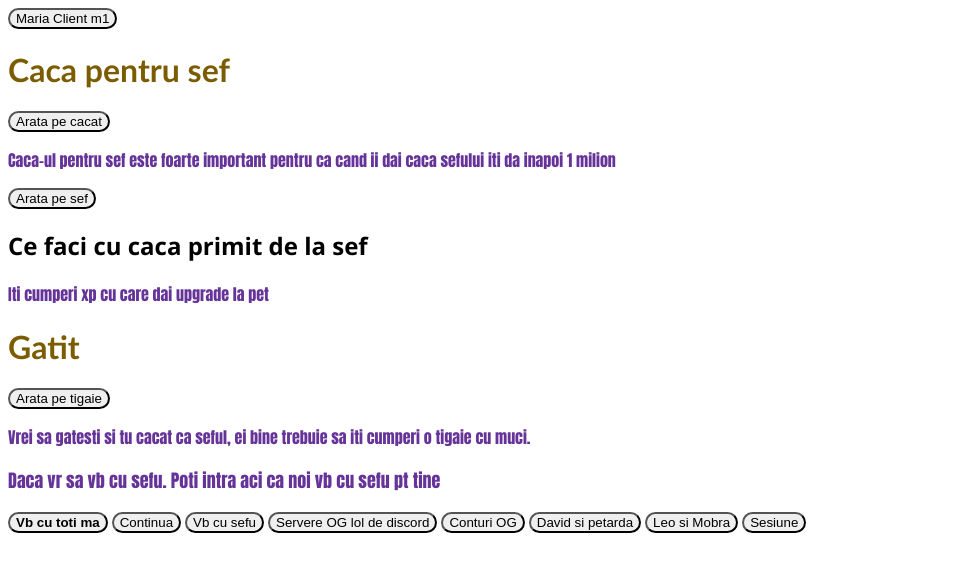
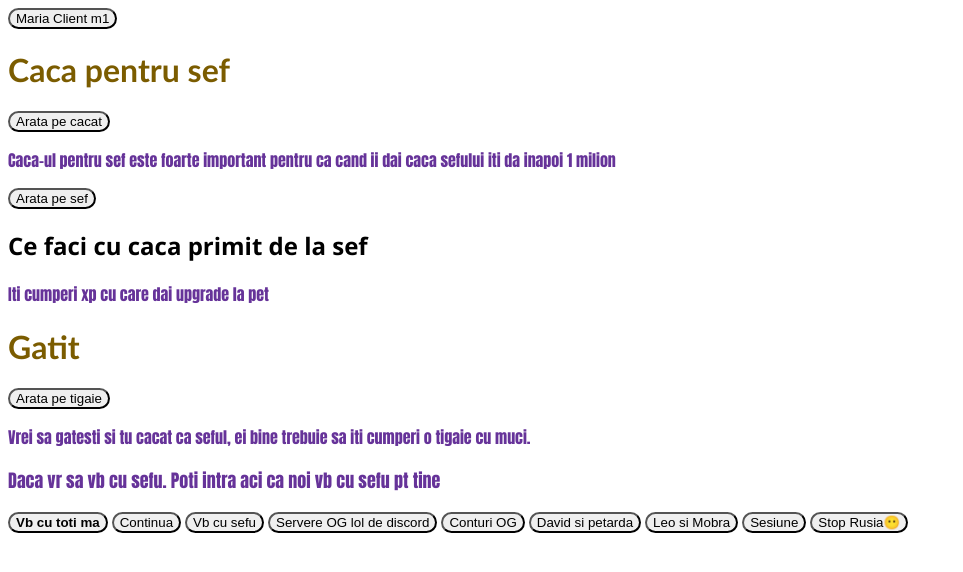
Before and after one commit to Spaceish/Site-Caca, a plain HTML site: page index.html in a window 1280 px wide. Shown: the whole page, without its empty margins (0-963 px from the left). Drawn offline with Linux system fonts and the light colour scheme.

Commit message:
am adaugat buton pe prima pagina

```diff
--- a/index.html
+++ b/index.html
@@ -37,5 +37,6 @@
     <button type="button" onclick="veziPetarda()">David si petarda</button>
     <button type="button" onclick="veziMobra()">Leo si Mobra</button>
     <button type="button" onclick="veziSesiune()">Sesiune</button>
+    <button type="button" onclick="veziStopRusia()">Stop Rusia😶</button>
 </body>
 </html>
--- a/script.js
+++ b/script.js
@@ -489,3 +489,7 @@ function treciLaSesiune() {
 function veziSesiune() {
     dute('cacreSefSes.html')
 }
+
+function veziStopRusia() {
+    dute('stop_rusia/index.html')
+}
```
